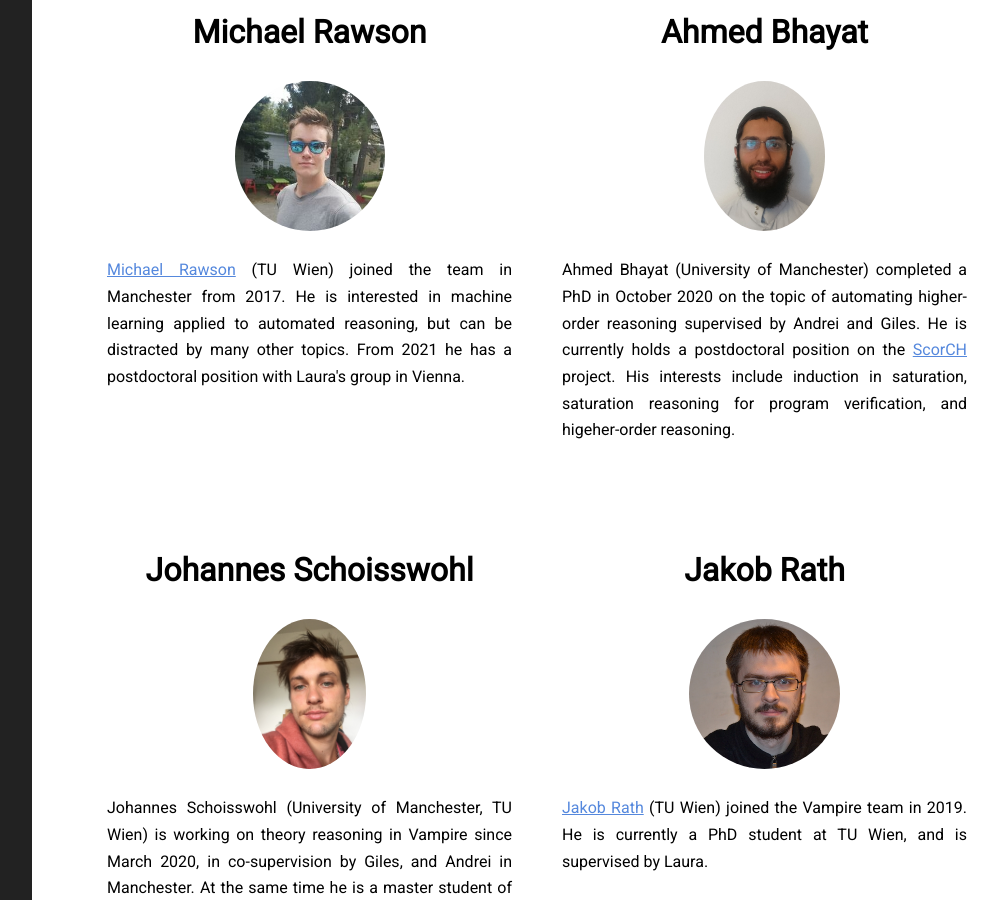
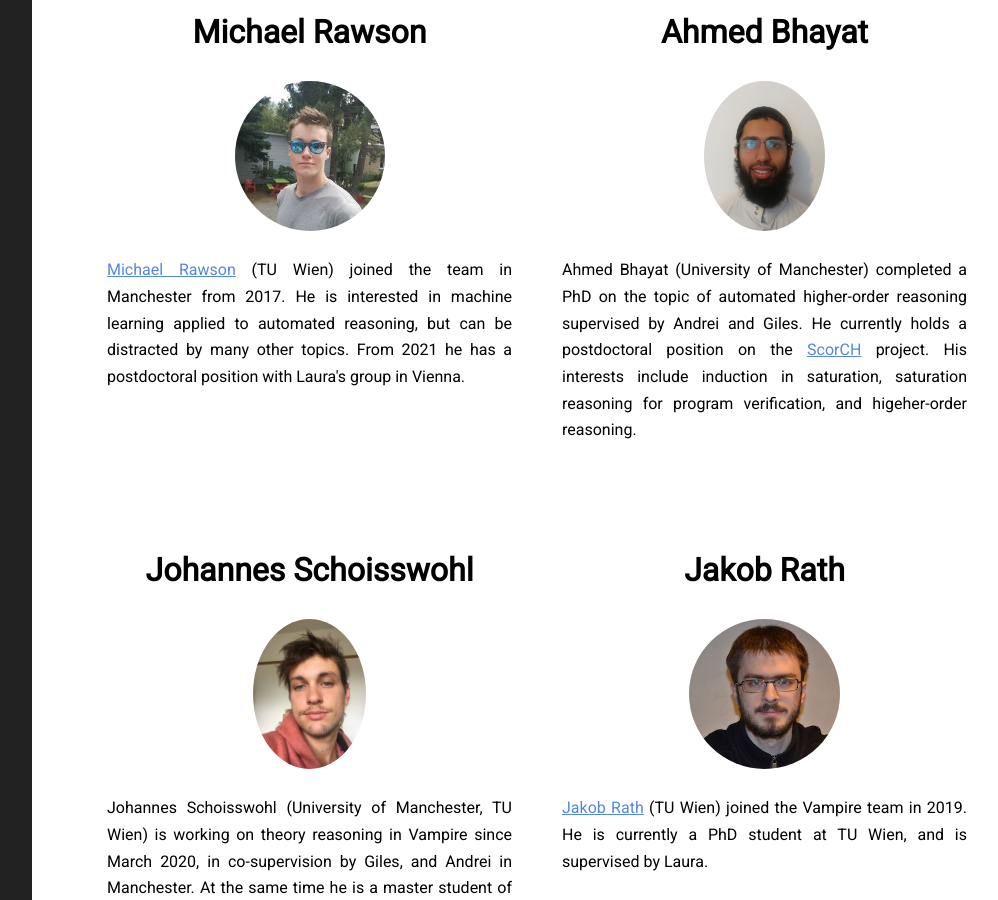
Before and after one commit to vprover/vprover.github.io, a Jekyll site: the page built from team.html, in a window 1280 px wide and 900 px high, scrolled down 1360 px. Shown: the whole window, without its empty margins (268-1266 px from the left). Built offline with Jekyll 4.4.1, drawn with Linux system fonts in a browser that asks for light colours.

Commit message:
Update team.html
Minor fixes to bio

```diff
--- a/team.html
+++ b/team.html
@@ -63,7 +63,7 @@ From 2021 he has a postdoctoral position with Laura's group in Vienna.
 <h2>Ahmed Bhayat</h2>
 <img alt="Ahmed Bhayat" src="/img/abhayat.jpg">
 <p>
-{{ bhayat }} (University of Manchester) completed a PhD in October 2020 on the topic of automating higher-order reasoning supervised by Andrei and Giles. He is currently holds a postdoctoral position on the <a href="https://scorch-project.github.io/about/">ScorCH</a> project. His interests include induction in saturation, saturation reasoning for program verification, and higeher-order reasoning.
+{{ bhayat }} (University of Manchester) completed a PhD on the topic of automated higher-order reasoning supervised by Andrei and Giles. He currently holds a postdoctoral position on the <a href="https://scorch-project.github.io/about/">ScorCH</a> project. His interests include induction in saturation, saturation reasoning for program verification, and higeher-order reasoning.
 </p>
 </li>
 
```
